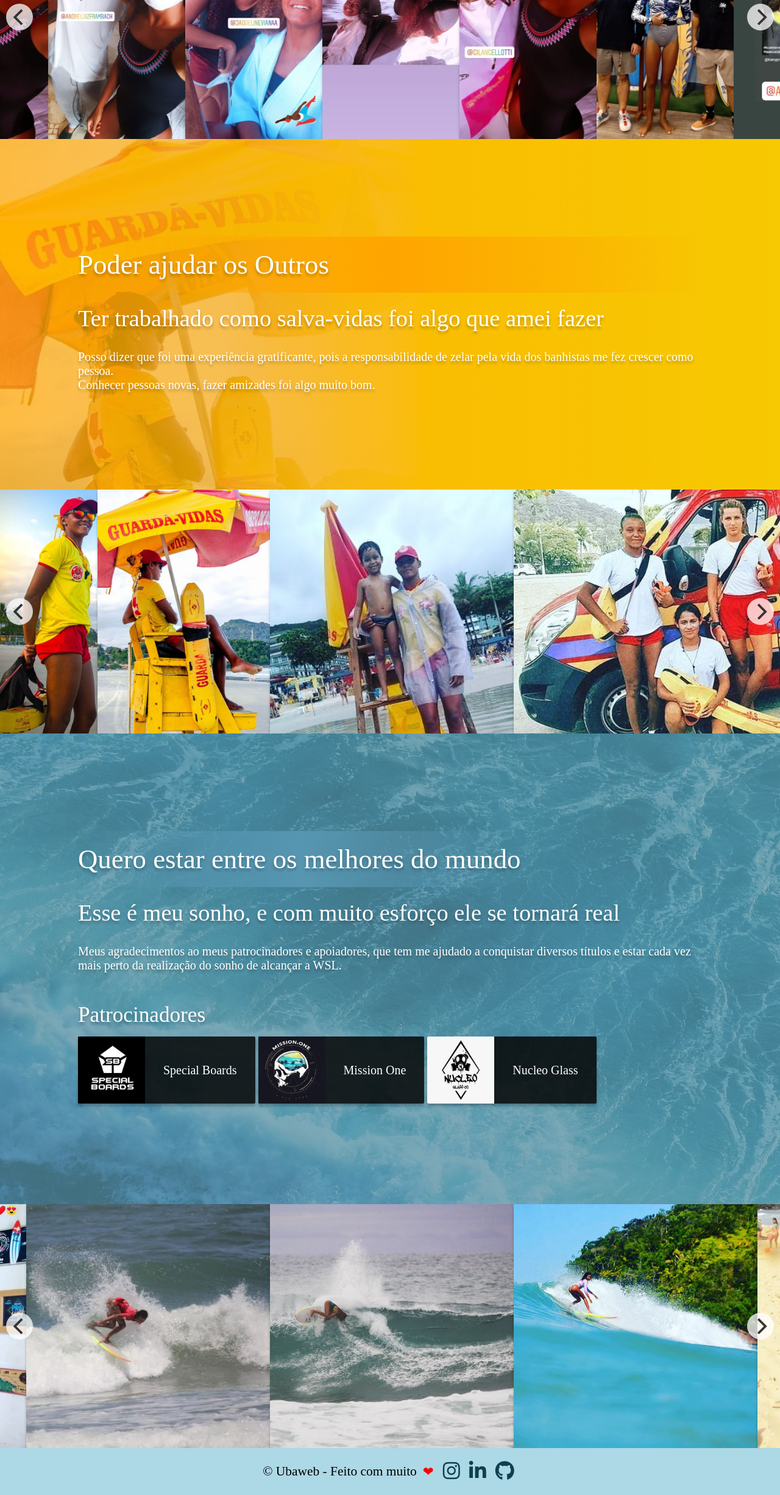
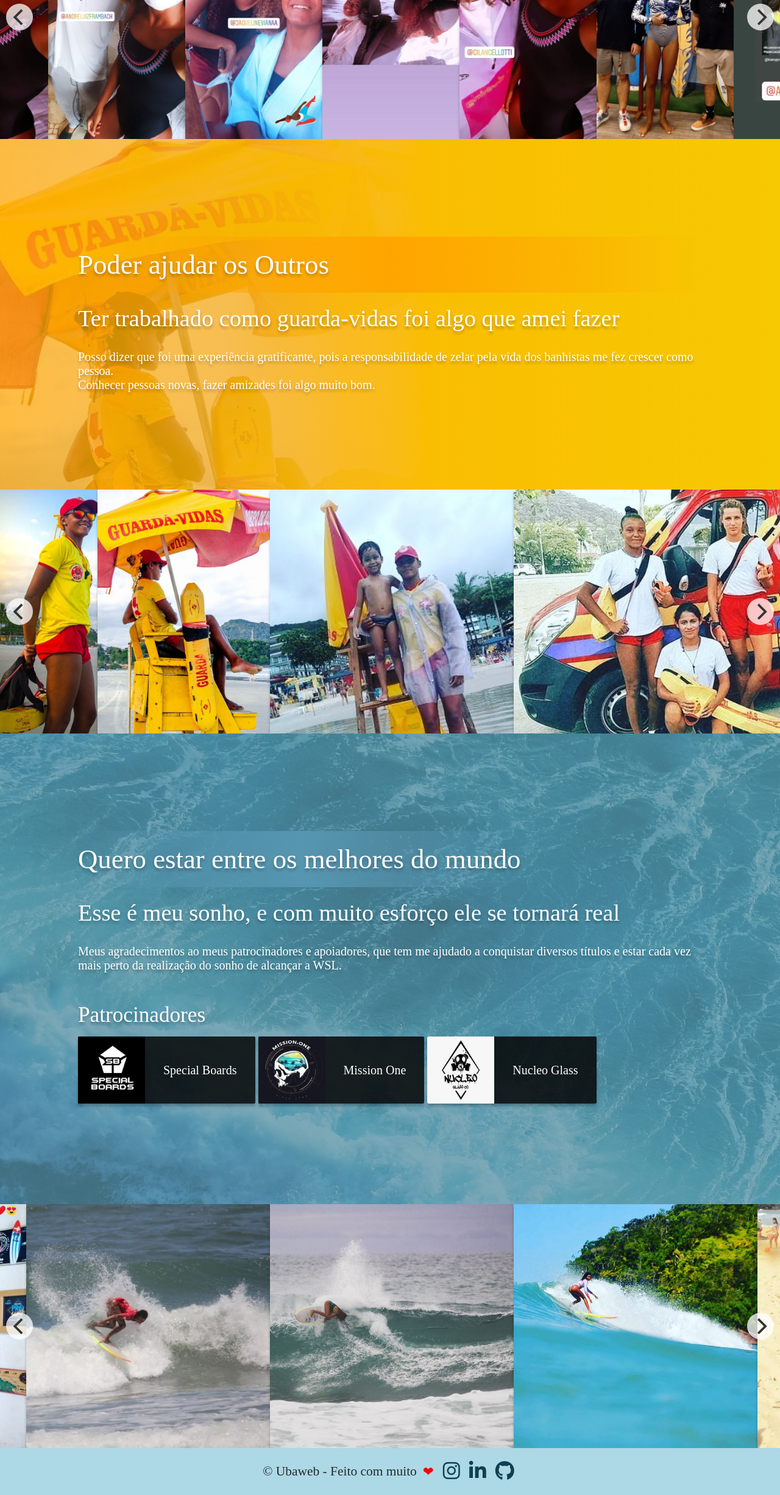
Before and after one commit to kianycristina/kianycristina.github.io, a plain HTML site: page index.html in a window 1280 px wide. Shown: the part 2788-5240 px from the top of the page at 61% size. Drawn offline with Linux system fonts and the light colour scheme; a web font is replaced by a local one.

Commit message:
some changes

```diff
--- a/css/site.css
+++ b/css/site.css
@@ -428,7 +428,7 @@ div {
 /* Footer */
 .footer-w {
   background: lightblue;
-  color: black;
+  color: rgba(0 0 0 / 80%);
 }
 
 /* footer Wrap */
--- a/index.html
+++ b/index.html
@@ -155,7 +155,7 @@
     <div class="sobre_gvt">
       <div class="sobre_gvt-text column container">
         <h1 class="sobre_gvt-t text-shadow"> Poder ajudar os Outros </h1>
-        <h3 class="sobre_gvt-sub text-shadow"> Ter trabalhado como salva-vidas foi algo que amei fazer </h3>
+        <h3 class="sobre_gvt-sub text-shadow"> Ter trabalhado como guarda-vidas foi algo que amei fazer </h3>
 
         <!-- descrição -->
         <div class="sobre_gvt-desc">
@@ -258,6 +258,8 @@
   <!-- Footer -->
   <div class="footer-w">
     <div class="footer row">
+
+
       <div class="row">
         <h6 class="footer-t">
           © Ubaweb - Feito com muito
@@ -277,6 +279,7 @@
           <i class="fab fa-github"></i>
         </a>
       </div>
+
     </div>
   </div>
 
```
